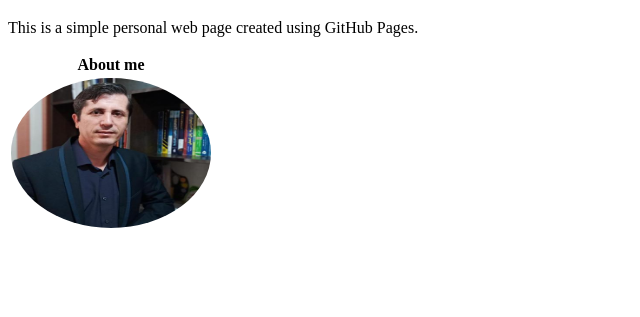
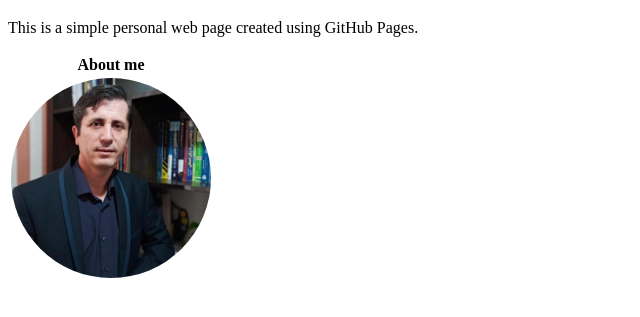
Before and after one commit to abdhmohammadi/abdhmohammadi.github.io, a plain HTML site: page index.html in a window 1280 px wide. Shown: the part 61-378 px from the top of the page, without its empty margins (0-640 px from the left). Drawn offline with Linux system fonts and the light colour scheme.

Commit message:
Update index.html

```diff
--- a/index.html
+++ b/index.html
@@ -19,7 +19,7 @@
         </tr>
         <tr>
             <td>
-                <img src="./images/115265607.jpg" alt="Abdh Mohammadi" width="150" height="150"
+                <img src="./images/115265607.jpg" alt="Abdh Mohammadi"
                     style="width:200px">
             </td>
         </tr>
```
